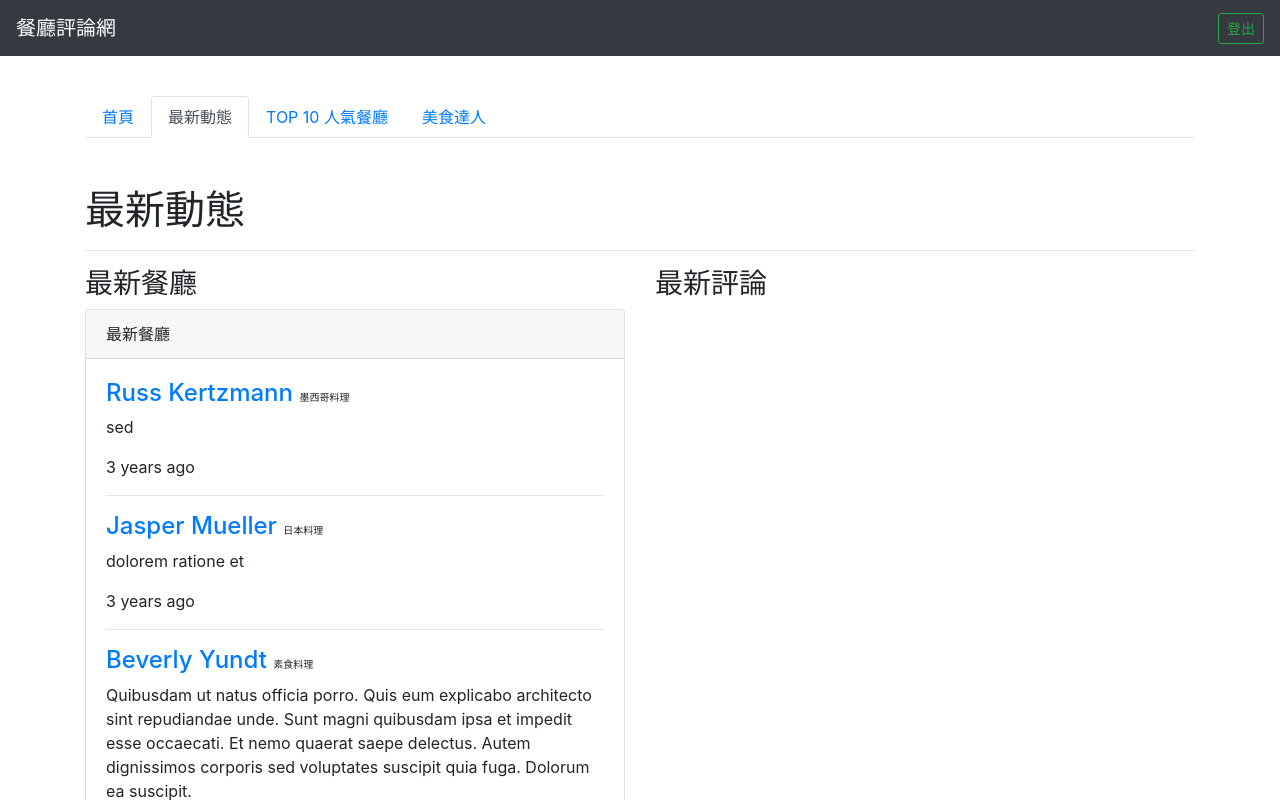
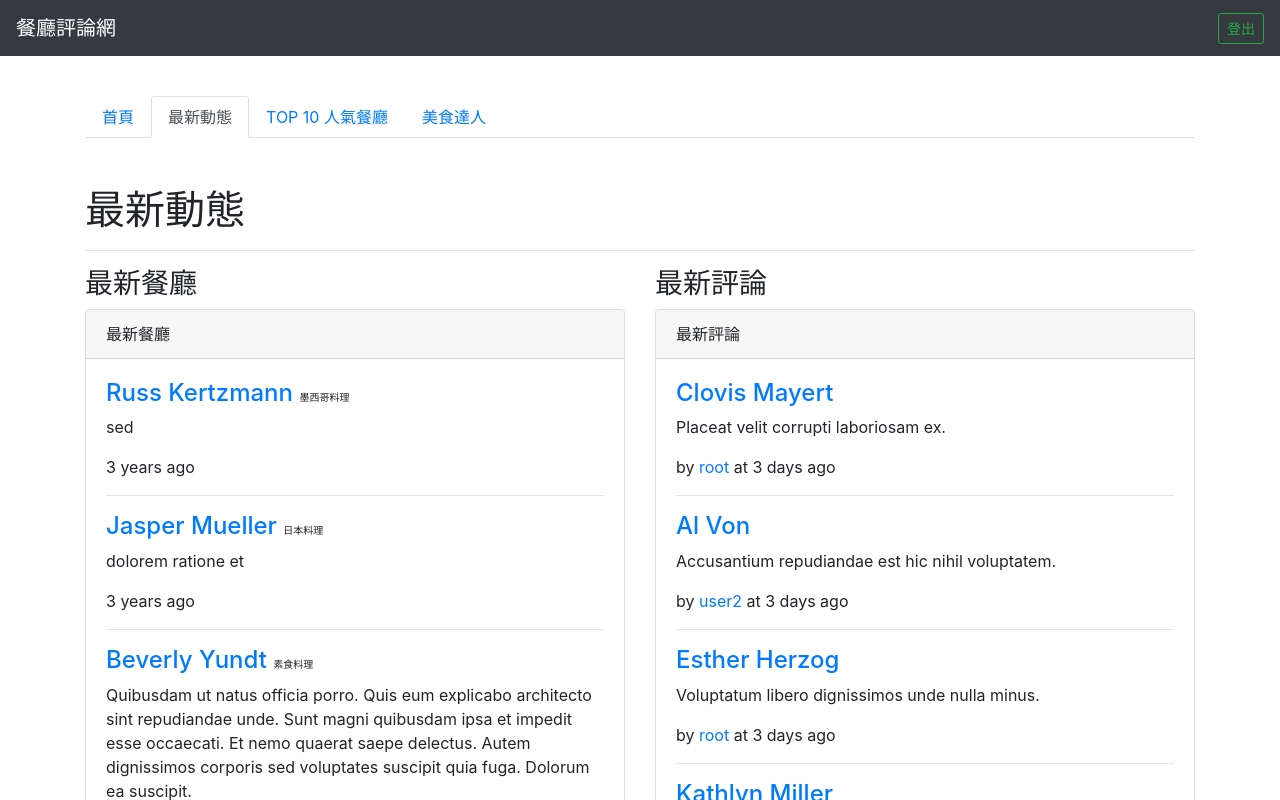
Before and after one commit to Austin1a2b/vue-restaurant, a Vue app: page /#/restaurants/feeds in a window 1280 px wide. Shown: the top 800 px of the page. Built offline with nearby package versions, Linux system fonts and the light colour scheme.

Commit message:
U77 Feeds view  OK

```diff
--- /dev/null
+++ b/src/components/NewestComments.vue
@@ -0,0 +1,28 @@
+<template>
+  <div class="card">
+    <div class="card-header">最新評論</div>
+    <div class="card-body">
+      <div :Key="comment.id" v-for="comment in comments">
+        <h4>
+          <a href="#"> {{ comment.Restaurant.name }} </a>
+        </h4>
+        <p>{{ comment.text }}</p>
+        by
+        <a href="#"> {{ comment.User.name }}</a>
+        at 3 days ago
+        <hr />
+      </div>
+    </div>
+  </div>
+</template>
+
+
+<script>
+export default {
+  props: {
+    comments: {
+      type: Array,
+    },
+  },
+};
+</script>
--- a/src/views/RestaurantsFeeds.vue
+++ b/src/views/RestaurantsFeeds.vue
@@ -14,6 +14,7 @@
       <div class="col-md-6">
         <!-- 最新評論 NewestComments-->
         <h3>最新評論</h3>
+        <NewestComments :comments="comments" />
       </div>
     </div>
   </div>
@@ -23,7 +24,8 @@
 // ./src/vuews/RestaurantsFeeds.vue
 <script>
 import NavTabs from "./../components/NavTabs";
-import NewestRestaurants from "./../components/NewestRestaurants";
+import NewestRestaurants from "../components/NewestRestaurants";
+import NewestComments from "../components/NewestComments";
 
 //  dummyData 此處用來代替 去伺服器抓資料的動作
 const dummyData = {
@@ -579,6 +581,7 @@
   components: {
     NavTabs,
     NewestRestaurants,
+    NewestComments,
   },
   data() {
     return {
```
